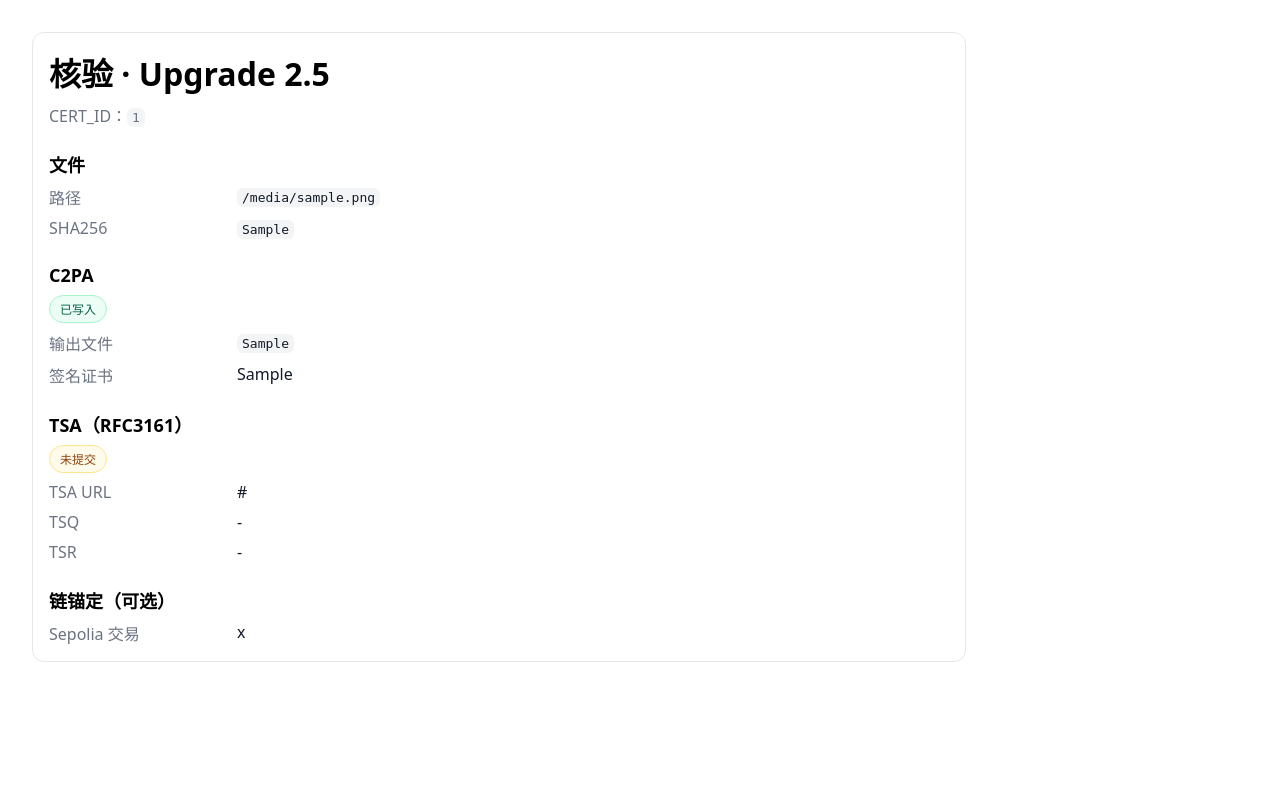
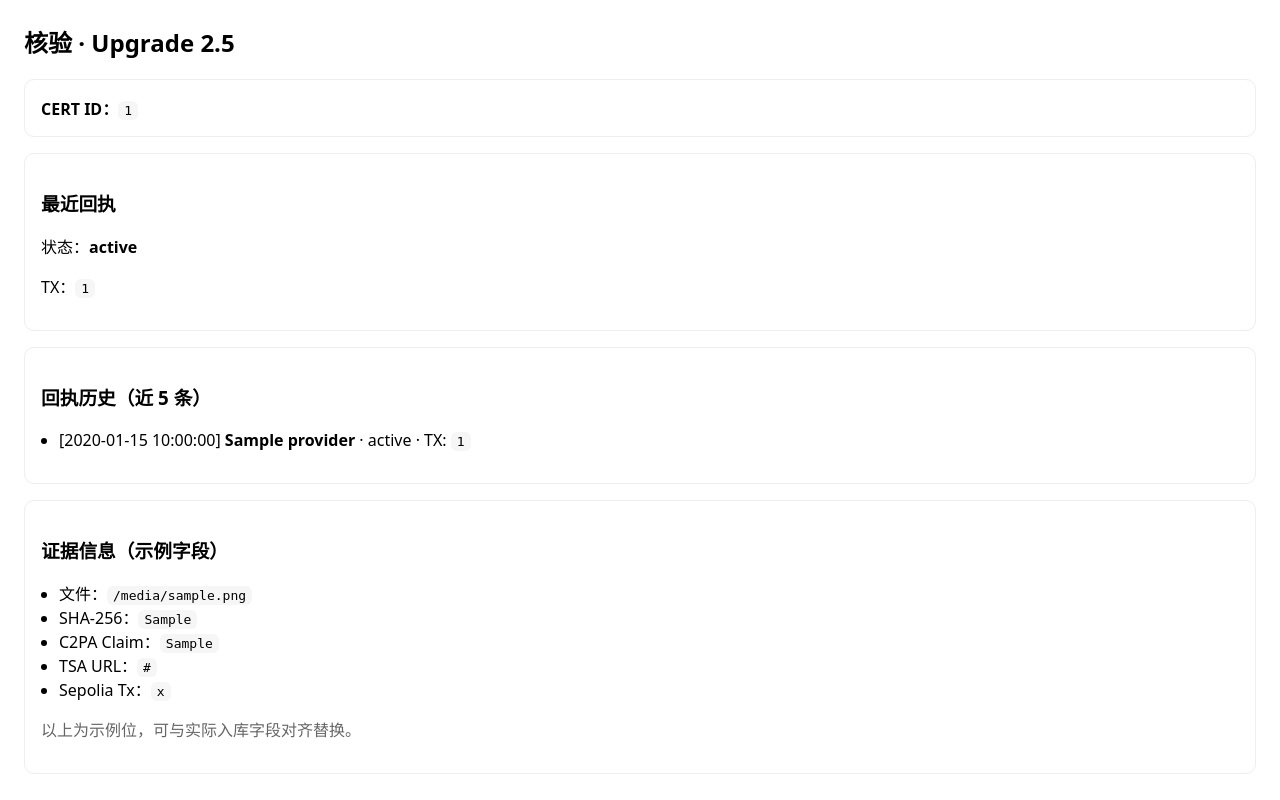
Before and after one commit to Chengyue5211/day25_upgrade_pack, a FastAPI app: template app/templates/verify_upgrade.html in a window 1280 px wide. Run offline with FastAPI, Linux system fonts and the light colour scheme; the template is opened without the code that fills it: most values are stand-ins (such as "Sample title", 1, 10 or a date in 2020); parts of the project's set-up code (start-up, migrations or seed data) failed here and were passed over.

Commit message:
fix: self-heal DB schema + show last receipt & history on verify page

```diff
--- a/app/db.py
+++ b/app/db.py
@@ -1,16 +1,105 @@
-import os
-from sqlalchemy import create_engine
-from sqlalchemy.orm import DeclarativeBase, sessionmaker
+from datetime import datetime
+from typing import List, Optional, Dict, Any
 
-DB_URL = os.getenv('DB_URL', 'sqlite:///./data.db')
+from sqlalchemy import create_engine, Column, Integer, String, DateTime, Text, ForeignKey, Index
+from sqlalchemy.orm import sessionmaker, declarative_base, relationship, Session
 
-class Base(DeclarativeBase):
-    pass
+# 本地 SQLite（需要可改成你的正式连接串）
+DATABASE_URL = "sqlite:///./data.db"
 
-engine = create_engine(
-    DB_URL,
-    connect_args={'check_same_thread': False} if DB_URL.startswith('sqlite') else {},
-    pool_pre_ping=True,
-)
+engine = create_engine(DATABASE_URL, connect_args={"check_same_thread": False})
+SessionLocal = sessionmaker(autocommit=False, autoflush=False, bind=engine)
+Base = declarative_base()
 
-SessionLocal = sessionmaker(bind=engine, autoflush=False, autocommit=False)
+class CertRecord(Base):
+    __tablename__ = "cert_records"
+    id = Column(Integer, primary_key=True, index=True)
+    cert_id = Column(String(255), unique=True, index=True, nullable=False)
+
+    # 示例元数据字段（可按需替换成你的真实列）
+    file_path = Column(Text, default="demo/path/to/file.pdf")
+    sha256 = Column(String(128), default="demo_sha256")
+    c2pa_claim = Column(String(255), default="demo_claim")
+    tsa_url = Column(String(255), default="https://tsa.example.com/demo")
+    sepolia_txhash = Column(String(255), default="0xsepolia_demo")
+
+    receipts = relationship("Receipt", back_populates="cert", cascade="all, delete-orphan")
+
+class Receipt(Base):
+    __tablename__ = "receipts"
+    id = Column(Integer, primary_key=True, index=True)
+    cert_id = Column(String(255), ForeignKey("cert_records.cert_id"), index=True, nullable=False)
+    provider = Column(String(64), nullable=False)   # "tsa" / "chain"
+    status = Column(String(64), nullable=False)     # "success" / "pending" / "failed"
+    txid = Column(String(255), nullable=True)
+    created_at = Column(DateTime, default=datetime.utcnow, index=True)
+
+    cert = relationship("CertRecord", back_populates="receipts")
+
+# 组合索引：按证书+时间倒序查询
+Index("idx_receipts_cert_time", Receipt.cert_id, Receipt.created_at.desc())
+
+from sqlalchemy import inspect  # 放在文件顶部其它 import 附近（若已导入可忽略）
+
+def init_db() -> None:
+    """
+    启动自检：如果发现 cert_records 表缺少我们需要的新列，就先 drop_all 再 create_all。
+    只影响本地测试数据，不影响线上。
+    """
+    try:
+        insp = inspect(engine)
+        cols = [c["name"] for c in insp.get_columns("cert_records")]
+    except Exception:
+        cols = []
+
+    required = {"file_path", "sha256", "c2pa_claim", "tsa_url", "sepolia_txhash"}
+    if not required.issubset(set(cols)):
+        # 表结构不完整：先全部丢弃再重建
+        Base.metadata.drop_all(bind=engine)
+
+    Base.metadata.create_all(bind=engine)
+
+
+def get_db() -> Session:
+    return SessionLocal()
+
+def ensure_cert(db: Session, cert_id: str) -> CertRecord:
+    inst = db.query(CertRecord).filter(CertRecord.cert_id == cert_id).first()
+    if inst is None:
+        inst = CertRecord(cert_id=cert_id)
+        db.add(inst); db.commit(); db.refresh(inst)
+    return inst
+
+def add_receipt(db: Session, cert_id: str, provider: str, status: str, txid: Optional[str] = None) -> Receipt:
+    ensure_cert(db, cert_id)
+    r = Receipt(cert_id=cert_id, provider=provider, status=status, txid=txid)
+    db.add(r); db.commit(); db.refresh(r)
+    return r
+
+def get_last_receipts(db: Session, cert_id: str, limit: int = 5) -> List[Receipt]:
+    return (db.query(Receipt)
+              .filter(Receipt.cert_id == cert_id)
+              .order_by(Receipt.created_at.desc())
+              .limit(limit)
+              .all())
+
+def get_last_status_txid(db: Session, cert_id: str) -> Dict[str, Optional[str]]:
+    last = (db.query(Receipt)
+              .filter(Receipt.cert_id == cert_id)
+              .order_by(Receipt.created_at.desc())
+              .first())
+    return {
+        "tsa_last_status": last.status if last else None,
+        "tsa_last_txid": last.txid if last else None,
+    }
+
+def get_evidence(db: Session, cert_id: str) -> Dict[str, Any]:
+    """页面展示需要的证据字段（示例）。"""
+    cert = ensure_cert(db, cert_id)
+    return {
+        "file_path": cert.file_path,
+        "sha256": cert.sha256,
+        "c2pa_claim": cert.c2pa_claim,
+        "tsa_url": cert.tsa_url,
+        "sepolia_txhash": cert.sepolia_txhash,
+    }
--- a/app/main.py
+++ b/app/main.py
@@ -3,7 +3,7 @@ from fastapi.responses import JSONResponse, HTMLResponse
 from fastapi.templating import Jinja2Templates
 from pydantic import BaseModel, Field
 from sqlalchemy.orm import Session
-
+from traceback import format_exc
 from app.db import (
     init_db, get_db, get_evidence,
     add_receipt, get_last_receipts, get_last_status_txid,
@@ -43,16 +43,34 @@ def verify_upgrade(cert_id: str, request: Request, db: Session = Depends(get_db)
 @app.post("/api/tsa/callback")
 def tsa_callback(payload: CallbackIn, db: Session = Depends(get_db)):
     provider = "tsa"
-    add_receipt(db, cert_id=payload.cert_id, provider=provider, status=payload.status, txid=payload.txid)
-    return JSONResponse({"ok": True, "provider": provider})
+    try:
+        add_receipt(
+            db,
+            cert_id=payload.cert_id,
+            provider=provider,
+            status=payload.status,
+            txid=payload.txid,
+        )
+        return JSONResponse({"ok": True, "provider": provider})
+    except Exception:
+        # 把详细错误直接返回给前端，便于排查
+        return HTMLResponse(f"<pre>{format_exc()}</pre>", status_code=500)
 
 
 @app.post("/api/chain/callback")
 def chain_callback(payload: CallbackIn, db: Session = Depends(get_db)):
     provider = "chain"
-    add_receipt(db, cert_id=payload.cert_id, provider=provider, status=payload.status, txid=payload.txid)
-    return JSONResponse({"ok": True, "provider": provider})
-
+    try:
+        add_receipt(
+            db,
+            cert_id=payload.cert_id,
+            provider=provider,
+            status=payload.status,
+            txid=payload.txid,
+        )
+        return JSONResponse({"ok": True, "provider": provider})
+    except Exception:
+        return HTMLResponse(f"<pre>{format_exc()}</pre>", status_code=500)
 
 @app.get("/", response_class=HTMLResponse)
 def index(request: Request):
--- a/app/templates/verify_upgrade.html
+++ b/app/templates/verify_upgrade.html
@@ -1,69 +1,60 @@
-
-<!doctype html>
-<html>
+<!DOCTYPE html>
+<html lang="zh-CN">
 <head>
-  <meta charset="utf-8"/>
-  <meta name="viewport" content="width=device-width, initial-scale=1"/>
-  <title>Verify · Upgrade 2.5</title>
+  <meta charset="UTF-8" />
+  <title>证据升级校验 · {{ cert_id }}</title>
+  <meta name="viewport" content="width=device-width, initial-scale=1" />
   <style>
-    body { font-family: ui-sans-serif, system-ui, -apple-system, Segoe UI, Roboto, Helvetica, Arial; margin: 2rem; }
-    .card { border: 1px solid #e5e7eb; border-radius: 12px; padding: 16px; max-width: 900px; }
-    .row { display: flex; gap: 16px; flex-wrap: wrap; }
-    .pill { padding: 4px 10px; border-radius: 999px; font-size: 12px; display: inline-block; }
-    .ok { background: #ecfdf5; color: #065f46; border: 1px solid #a7f3d0; }
-    .warn { background: #fffbeb; color: #92400e; border: 1px solid #fde68a; }
-    .muted { color: #6b7280; }
-    code { background: #f3f4f6; padding: 2px 5px; border-radius: 6px; }
-    .grid { display: grid; grid-template-columns: 180px 1fr; gap: 8px; }
-    .label { color: #6b7280; }
-    .value { color: #111827; }
-    h1 { margin: 0 0 8px 0; }
-    h2 { margin: 24px 0 8px 0; font-size: 18px; }
+    body { font-family: ui-sans-serif, system-ui, -apple-system, "Segoe UI", Roboto, "PingFang SC", "Microsoft YaHei"; margin: 24px; }
+    .card { border: 1px solid #eee; border-radius: 10px; padding: 16px; margin-bottom: 16px; }
+    .muted { color: #666; }
+    code { background: #f6f6f6; padding: 2px 6px; border-radius: 6px; }
+    ul { padding-left: 18px; }
   </style>
 </head>
 <body>
+  <h2>核验 · Upgrade 2.5</h2>
   <div class="card">
-    <h1>核验 · Upgrade 2.5</h1>
-    <div class="muted">CERT_ID：<code>{{ cert_id }}</code></div>
-
-    {% if ev %}
-      <h2>文件</h2>
-      <div class="grid">
-        <div class="label">路径</div><div class="value"><code>{{ ev.file_path }}</code></div>
-        <div class="label">SHA256</div><div class="value"><code>{{ ev.sha256 }}</code></div>
+    <div><strong>CERT ID：</strong><code>{{ cert_id }}</code></div>
   </div>
 
-      <h2>C2PA</h2>
-      {% if ev.c2pa_status == "signed" %}
-        <span class="pill ok">已写入</span>
+  <div class="card">
+    <h3>最近回执</h3>
+    {% if tsa_last_status %}
+      <p>状态：<strong>{{ tsa_last_status }}</strong></p>
+      <p>TX：{% if tsa_last_txid %}<code>{{ tsa_last_txid }}</code>{% else %}<span class="muted">无</span>{% endif %}</p>
     {% else %}
-        <span class="pill warn">未签名</span>
+      <p class="muted">暂无回执。请先调用 TSA/Chain 回执接口。</p>
     {% endif %}
-      <div class="grid" style="margin-top:8px;">
-        <div class="label">输出文件</div><div class="value"><code>{{ ev.c2pa_out or "-" }}</code></div>
-        <div class="label">签名证书</div><div class="value">{{ ev.c2pa_signed_by or "-" }}</div>
   </div>
 
-      <h2>TSA（RFC3161）</h2>
-      {% if ev.tsr_b64 %}
-        <span class="pill ok">已获得回执</span>
+  <div class="card">
+    <h3>回执历史（近 5 条）</h3>
+    {% if history and history|length > 0 %}
+      <ul>
+        {% for r in history %}
+          <li>
+            [{{ r.created_at.strftime("%Y-%m-%d %H:%M:%S") }}]
+            <strong>{{ r.provider }}</strong> · {{ r.status }}
+            {% if r.txid %} · TX: <code>{{ r.txid }}</code>{% endif %}
+          </li>
+        {% endfor %}
+      </ul>
     {% else %}
-        <span class="pill warn">未提交</span>
+      <p class="muted">暂无历史记录。</p>
     {% endif %}
-      <div class="grid" style="margin-top:8px;">
-        <div class="label">TSA URL</div><div class="value">{{ ev.tsa_url or "-" }}</div>
-        <div class="label">TSQ</div><div class="value">{% if ev.tsq_b64 %}<code>已存储</code>{% else %}-{% endif %}</div>
-        <div class="label">TSR</div><div class="value">{% if ev.tsr_b64 %}<code>已存储</code>{% else %}-{% endif %}</div>
   </div>
 
-      <h2>链锚定（可选）</h2>
-      <div class="grid">
-        <div class="label">Sepolia 交易</div><div class="value">{{ ev.sepolia_txhash or "-" }}</div>
-      </div>
-
-    {% else %}
-      <p class="muted">数据库尚无记录。请先调用 C2PA/TSA 接口。</p>
-    {% endif %}
+  <div class="card">
+    <h3>证据信息（示例字段）</h3>
+    <ul>
+      <li>文件：<code>{{ evidence.file_path }}</code></li>
+      <li>SHA-256：<code>{{ evidence.sha256 }}</code></li>
+      <li>C2PA Claim：<code>{{ evidence.c2pa_claim }}</code></li>
+      <li>TSA URL：<code>{{ evidence.tsa_url }}</code></li>
+      <li>Sepolia Tx：<code>{{ evidence.sepolia_txhash }}</code></li>
+    </ul>
+    <p class="muted">以上为示例位，可与实际入库字段对齐替换。</p>
   </div>
 </body>
 </html>
```
Lines whose indentation alone changed are shown as unchanged.
